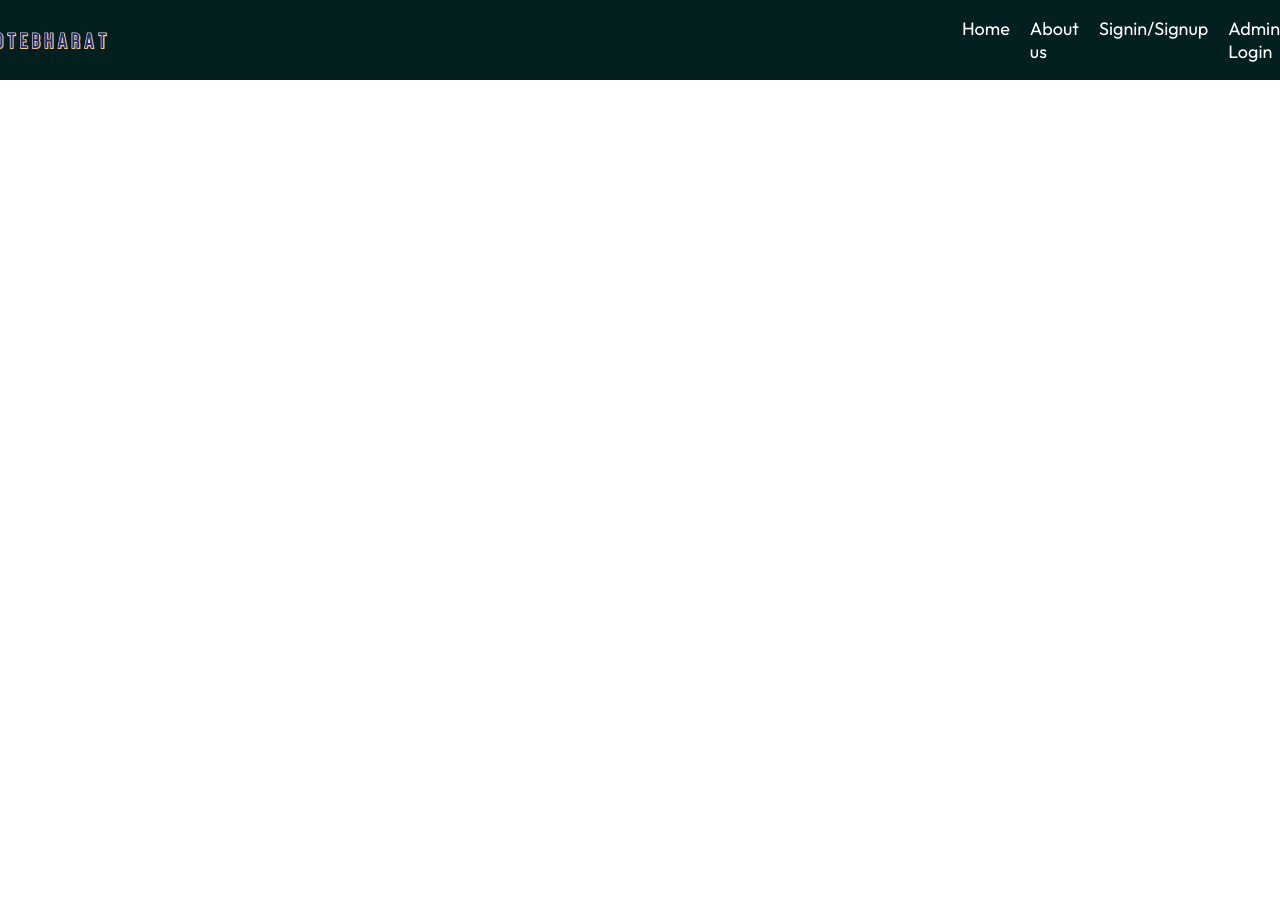
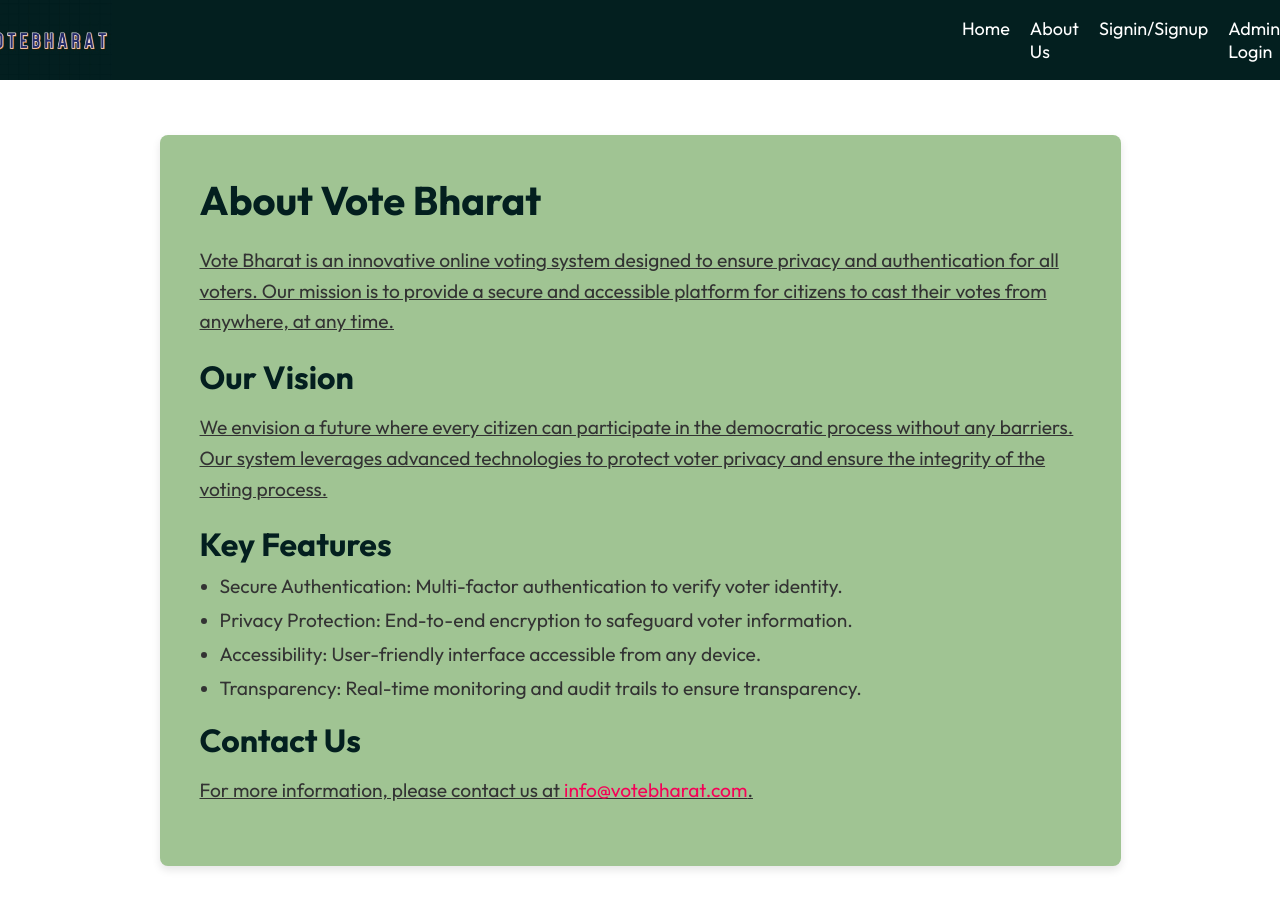
Before and after one commit to LohithReddyy/VoteBharat, a React (Vite) app in the folder frontend/frontend/: page /aboutus in a window 1280 px wide. Shown: the top 908 px of the page. Before the commit the page ends 800 px from the top, so only its background shows below. Built offline with nearby package versions, Linux system fonts and the light colour scheme.

Commit message:
created about us page

```diff
--- a/frontend/frontend/src/App.jsx
+++ b/frontend/frontend/src/App.jsx
@@ -3,6 +3,7 @@ import Navbar from './components/Navbar/navbar'
 import { BrowserRouter as Router, Route, Routes } from 'react-router-dom'
 import Home from './pages/Home/Home'
 import LoginPopup from './components/LoginPopup/LoginPopup'
+import AboutUs from './pages/AboutUs/AboutUs'
 
 const App = () => {
   const [showLogin,setShowLogin] = React.useState(false)
@@ -13,6 +14,7 @@ const App = () => {
         <Navbar setShowLogin={setShowLogin}/>
         <Routes>
           <Route path='/' element={<Home/>}/>
+          <Route path='/aboutus' element={<AboutUs/>}/>
 
         </Routes>
       </div>
--- a/frontend/frontend/src/components/Navbar/navbar.jsx
+++ b/frontend/frontend/src/components/Navbar/navbar.jsx
@@ -3,17 +3,16 @@ import './navbar.css'
 import { assets } from '../../assets/assets'
 import { Link } from 'react-router-dom'
 
-const Navbar = ({setShowLogin}) => {
+const Navbar = ({ setShowLogin }) => {
   return (
     <div className='navbar'>
       <img src={assets.logo} alt="" className='logo'/>
       <ul className="navbar-menu">
-        <Link href="#">Home</Link>
-        <Link>About us</Link>
+        <Link to="/">Home</Link>
+        <Link to="/aboutus">About Us</Link>
         <Link to="#" onClick={() => { setShowLogin(true); }}>Signin/Signup</Link>
-        <Link>Admin Login</Link>
+        <Link to="#">Admin Login</Link>
       </ul>
-
     </div>
   )
 }
--- /dev/null
+++ b/frontend/frontend/src/pages/AboutUs/AboutUs.css
@@ -0,0 +1,49 @@
+.about-us-container {
+    padding: 40px;
+    max-width: 961px;
+    margin: 55px auto;
+    background-color: #a0c493;
+    border-radius: 8px;
+    box-shadow: 0 4px 8px rgba(0, 0, 0, 0.1);
+}
+
+.about-us-container h1 {
+    font-size: 2.5rem;
+    color: #031f1f;
+    margin-bottom: 20px;
+}
+
+.about-us-container h2 {
+    font-size: 2rem;
+    color: #031f1f;
+    margin-top: 20px;
+    margin-bottom: 10px;
+}
+
+.about-us-container p {
+    font-size: 1.2rem;
+    color: #333;
+    line-height: 1.6;
+    margin-bottom: 20px;
+}
+
+.about-us-container ul {
+    list-style-type: disc;
+    padding-left: 20px;
+    margin-bottom: 20px;
+}
+
+.about-us-container ul li {
+    font-size: 1.2rem;
+    color: #333;
+    margin-bottom: 10px;
+}
+
+.about-us-container a {
+    color: #f50057;
+    text-decoration: none;
+}
+
+.about-us-container a:hover {
+    text-decoration: underline;
+}
--- /dev/null
+++ b/frontend/frontend/src/pages/AboutUs/AboutUs.jsx
@@ -0,0 +1,30 @@
+import React from 'react';
+import './AboutUs.css';
+
+const AboutUs = () => {
+  return (
+    <div className="about-us-container">
+      <h1>About Vote Bharat</h1>
+      <p>
+        Vote Bharat is an innovative online voting system designed to ensure privacy and authentication for all voters. Our mission is to provide a secure and accessible platform for citizens to cast their votes from anywhere, at any time.
+      </p>
+      <h2>Our Vision</h2>
+      <p>
+        We envision a future where every citizen can participate in the democratic process without any barriers. Our system leverages advanced technologies to protect voter privacy and ensure the integrity of the voting process.
+      </p>
+      <h2>Key Features</h2>
+      <ul>
+        <li>Secure Authentication: Multi-factor authentication to verify voter identity.</li>
+        <li>Privacy Protection: End-to-end encryption to safeguard voter information.</li>
+        <li>Accessibility: User-friendly interface accessible from any device.</li>
+        <li>Transparency: Real-time monitoring and audit trails to ensure transparency.</li>
+      </ul>
+      <h2>Contact Us</h2>
+      <p>
+        For more information, please contact us at <a href="mailto:info@votebharat.com">info@votebharat.com</a>.
+      </p>
+    </div>
+  );
+};
+
+export default AboutUs;
```
